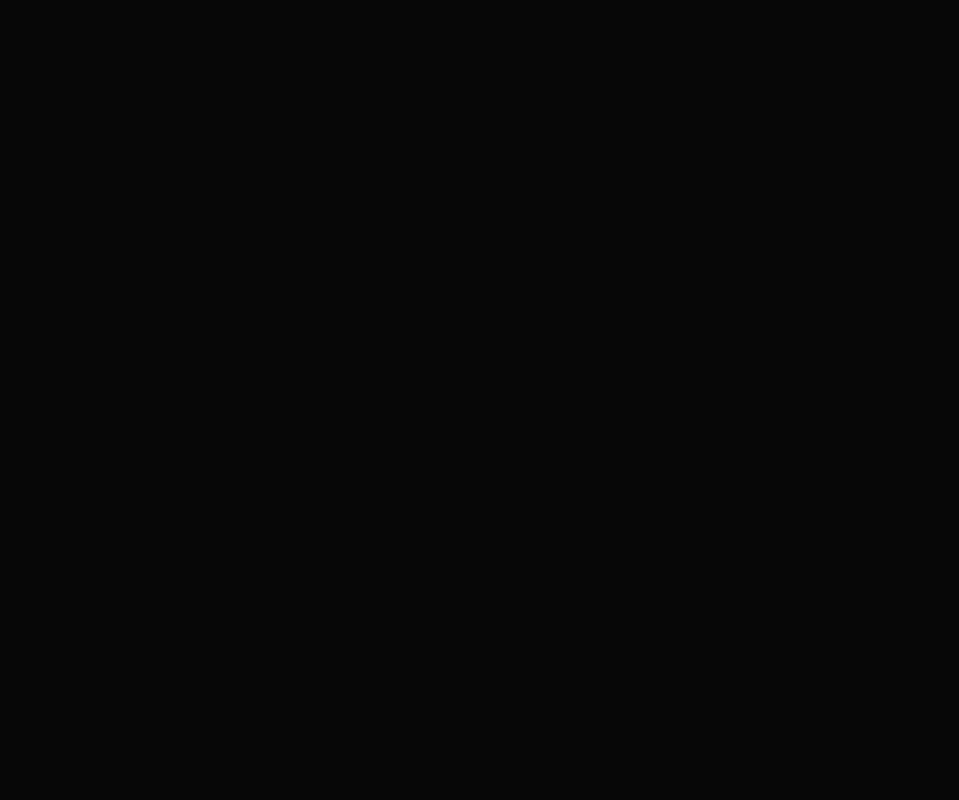
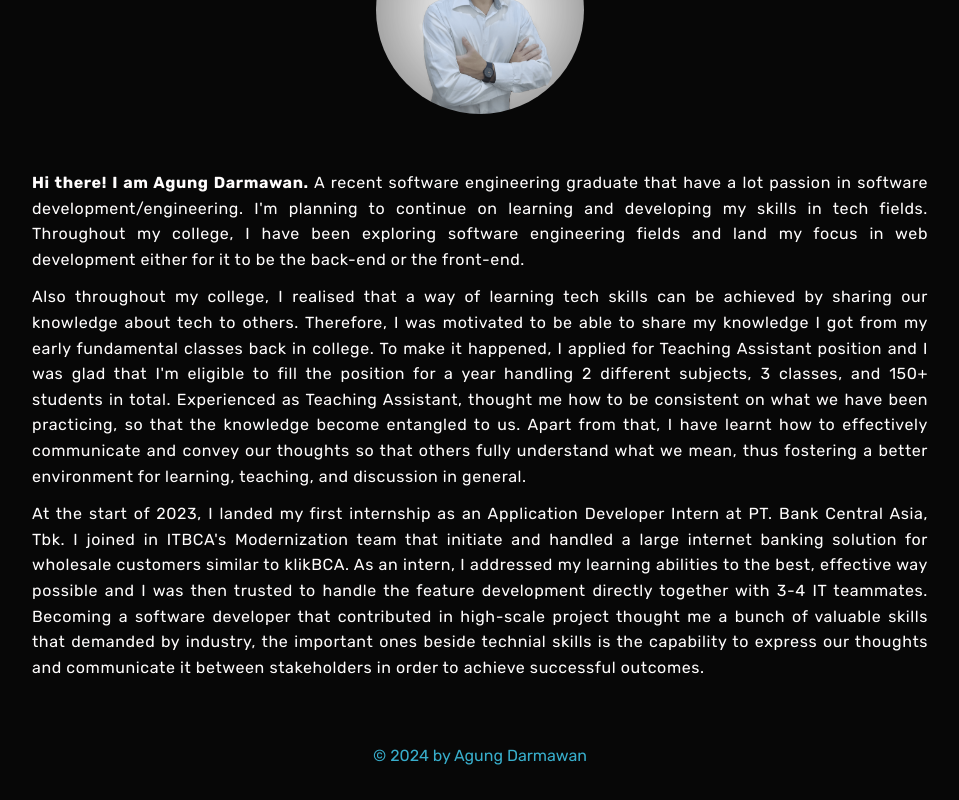
Before and after one commit to scorxi/personal-web, a Next.js app: page /about in a window 1280 px wide. Shown: the part 303-1103 px from the top of the page, without its empty margins (160-1119 px from the left). Before the commit the page ends 800 px from the top, so only its background shows below. Built offline with nearby package versions, Linux system fonts and the light colour scheme.

Commit message:
add about page

```diff
--- a/app/about/page.jsx
+++ b/app/about/page.jsx
@@ -1,7 +1,37 @@
+'use client'
+
+import Image from "next/image"
+
+import profilePhoto from "./../../assets/profile-photo.png"
+
 export default function About() {
     return (
         <main>
             <h1>About Me</h1>
+            <div className="flex justify-center items-center px-2 py-2 mb-12">
+                <div className="w-52 h-52 overflow-hidden rounded-full">
+                    <Image src={profilePhoto} alt='profile-photo' placeholder="blur" className="profile-photo w-full h-full object-cover" />
+                </div>
+            </div>
+            <div className="about-description text-justify">
+                <p><strong>Hi there! I am Agung Darmawan.</strong> A recent software engineering graduate that have a lot passion in software development/engineering.
+                    I&apos;m planning to continue on learning and developing my skills in tech fields. Throughout my college, I have been exploring software engineering fields
+                    and land my focus in web development either for it to be the back-end or the front-end.</p>
+
+                <p>Also throughout my college, I realised that a way of learning tech skills can be achieved by sharing our knowledge about tech to others. Therefore, I was motivated
+                    to be able to share my knowledge I got from my early fundamental classes back in college. To make it happened, I applied for Teaching Assistant position and I was glad
+                    that I&apos;m eligible to fill the position for a year handling 2 different subjects, 3 classes, and 150+ students in total. Experienced as Teaching Assistant, thought me how
+                    to be consistent on what we have been practicing, so that the knowledge become entangled to us. Apart from that, I have learnt how to effectively communicate and convey our
+                    thoughts so that others fully understand what we mean, thus fostering a better environment for learning, teaching, and discussion in general.
+                </p>
+
+                <p>At the start of 2023, I landed my first internship as an Application Developer Intern at PT. Bank Central Asia, Tbk. I joined in ITBCA&apos;s Modernization team that
+                    initiate and handled a large internet banking solution for wholesale customers similar to klikBCA. As an intern, I addressed my learning abilities
+                    to the best, effective way possible and I was then trusted to handle the feature development directly together with 3-4 IT teammates. Becoming a software developer
+                    that contributed in high-scale project thought me a bunch of valuable skills that demanded by industry, the important ones beside technial skills is the capability
+                    to express our thoughts and communicate it between stakeholders in order to achieve successful outcomes.
+                </p>
+            </div>
         </main>
     )
 }
--- a/app/components/Footer.jsx
+++ b/app/components/Footer.jsx
@@ -1,5 +1,7 @@
 export default function Footer() {
     return (
-        <div>Footer</div>
+        <footer>
+            <h3>&copy; 2024 by Agung Darmawan</h3>
+        </footer>
     )
 }
--- a/app/globals.css
+++ b/app/globals.css
@@ -1,6 +1,10 @@
 @tailwind base;
 @tailwind components;
 @tailwind utilities;
+
+.app-content {
+  min-height: 720px;
+}
 
 /* base styles */
 body {
@@ -20,6 +24,16 @@
   @apply max-w-5xl my-12 mx-auto px-8;
 }
 
+@media (max-width: 767px) {
+  body {
+    margin: 0;
+  }
+}
+
+footer {
+  @apply flex justify-center mt-16
+}
+
 p>a {
   @apply text-primary underline;
 }
@@ -31,6 +45,17 @@
 /* nav styles */
 nav {
   @apply pb-4 flex items-center justify-center gap-24 my-10 mx-auto;
+}
+
+@media (max-width: 567px) {
+  nav {
+    display: flex;
+    align-items: center;
+    justify-content: center;
+    gap: 8px;
+    padding-bottom: 1rem;
+    margin: 2.5rem auto 2.5rem auto;
+  }
 }
 
 nav a {
@@ -149,6 +174,24 @@
   @apply mb-3;
 }
 
+@media (max-width: 767px) {
+  .section-about {
+    display: flex;
+    flex-direction: column;
+    justify-content: flex-start;
+    align-items: flex-start;
+  }
+}
+
+@media (max-width: 767px) {
+
+  .button-resume,
+  .social-links {
+    display: flex;
+    justify-content: flex-start;
+  }
+}
+
 .section-about img:hover {
   cursor: pointer;
 }
@@ -191,6 +234,14 @@
 
 /* ========= Projects Section ========= */
 
+.about-description {
+  letter-spacing: 0.6px;
+}
+
+.about-description p {
+  line-height: 1.6rem;
+}
+
 ::-webkit-scrollbar {
   width: 0.2rem;
 }
--- a/app/layout.jsx
+++ b/app/layout.jsx
@@ -3,11 +3,12 @@
 
 // components
 import Navbar from './components/Navbar'
+import Footer from './components/Footer'
 
 const rubik = Rubik({ subsets: ['latin'] })
 
 export const metadata = {
-  title: 'Create Next App',
+  title: 'Agung Darmawan',
   description: 'Generated by create next app',
 }
 
@@ -16,7 +17,10 @@
     <html lang="en">
       <body className={rubik.className}>
         <Navbar />
-        {children}
+        <main className='app-content'>
+          {children}
+        </main>
+        <Footer />
       </body>
     </html>
   )
--- a/app/page.jsx
+++ b/app/page.jsx
@@ -16,16 +16,17 @@
       <section className='section-about'>
         <div className='max-w-sm'>
           <h1>Hi there! I&apos;m Agung Darmawan</h1>
-          <p className='text-justify'>A software engineering graduate with 1 year experience as Front End Developer using Angular. Have a lot of passion for front end development using Angular and Next.js</p>
+          <p className='text-justify'>A software engineering graduate with 1 year experience as Front End Developer using Angular.
+            Have a lot of passion for software development mainly web application using Angular, Next.js, and Express Js</p>
         </div>
 
         <div className="flex-column min-w-44">
-          <div className='mb-6 flex justify-end'>
-            <Link href="/tickets">
+          <div className='mb-6 flex justify-end button-resume'>
+            <Link href="https://drive.google.com/uc?export=download&id=1wc9_ow7qL88CI6vVfTvmhXDb89ls1WPK" target='_blank'>
               <button className="btn-primary">View Resume</button>
             </Link>
           </div>
-          <div className='flex justify-end gap-6'>
+          <div className='flex justify-end gap-6 social-links'>
             <Link href='https://www.instagram.com/agungdarmawan_11/' target='_blank'><Image className='w-6 h-6' src={instagramIcon} alt='instagram' /></Link>
             <Link href='https://www.linkedin.com/in/agungdarmawan11/' target='_blank'><Image className='w-6 h-6' src={linkedinIcon} alt='linkedin' /></Link>
             <Link href='https://github.com/scorxi' target='_blank'><Image className='w-6 h-6' src={githubIcon} alt='github' /></Link>
```
Also changed, not shown: assets/profile-photo.png (added).
